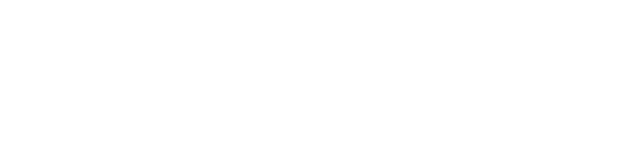
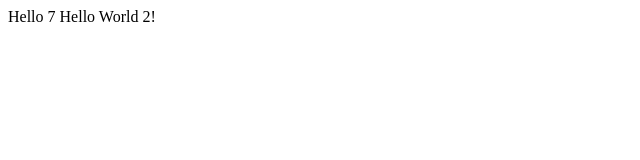
Before and after one commit to smart-chain-fr/web3auth-mpc-sdk, a website with bundled scripts: page public/index.html in a window 1280 px wide. Shown: the whole page, without its empty margins (0-640 px from the left). Built offline with nearby package versions, Linux system fonts and the light colour scheme.

Commit message:
First demo web-component

```diff
--- a/package.json
+++ b/package.json
@@ -5,7 +5,7 @@
   "main": "dist/index.js",
   "scripts": {
     "build": "tsc",
-    "start": "http-server ./ -p 3000 -o ./public/ & tsc --watch",
+    "start": "live-server --port=3000 --open=./public/ --wait=200 & tsc --watch",
     "test": "tsc && mocha --timeout 999999 --colors dist/**/*.spec.js"
   },
   "author": "Smartchain",
@@ -18,7 +18,9 @@
     "@types/mocha": "^10.0.0",
     "@types/node": "^18.11.9",
     "http-server": "^14.1.1",
+    "live-server": "^1.2.2",
     "mocha": "^10.2.0",
+    "tslib": "^2.5.0",
     "typescript": "^5.0.4"
   }
 }
--- a/public/index.html
+++ b/public/index.html
@@ -11,9 +11,10 @@
     <title>Web3Auth dev test</title>
   </head>
   <body theme-mode="light" route="/" style="min-height: 100%">
-	<script src="../dist/index.js"></script>
+    <script src="../dist/index.js"></script>
     <div id="root">
-
-	</div>
+      Hello 7
+      <w3c-login-view></w3c-login-view>
+    </div>
   </body>
 </html>
--- a/src/index.ts
+++ b/src/index.ts
@@ -1,2 +1,9 @@
-console.log("Hello");
-console.log("Hello");
+class Login extends HTMLElement {
+  // connect component
+  connectedCallback() {
+    this.textContent = "Hello World 2!";
+  }
+}
+
+customElements.define( 'w3c-login-view', Login );
+console.log("Hello 200");
--- a/tsconfig.json
+++ b/tsconfig.json
@@ -1,7 +1,7 @@
 {
   "compilerOptions": {
     "incremental": false,
-    "target": "es5",
+    "target": "es6",
     "module": "CommonJS",
     "lib": [
       "dom",
@@ -37,6 +37,7 @@
     /* Module Resolution Options */
     "moduleResolution": "node",
     "baseUrl": ".",
+    "declaration": true,
     "paths": {},
     // "rootDirs": [],
     // "typeRoots": [],
```
Also changed, not shown: dist/index.d.ts (added), dist/index.js, 2 other files.
